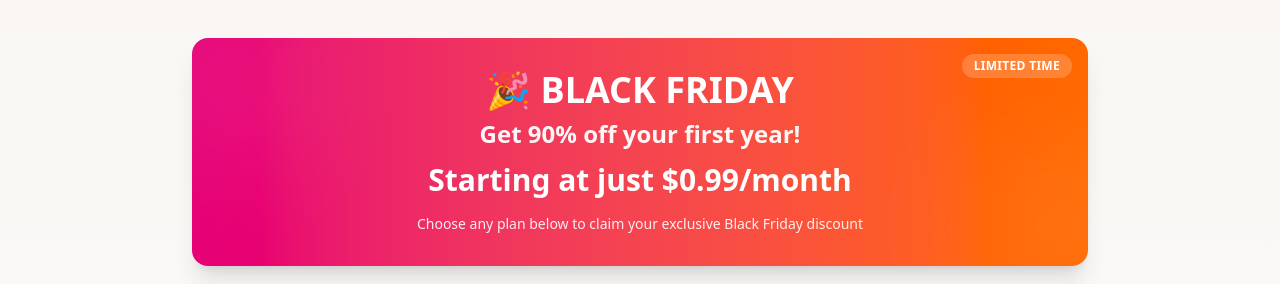
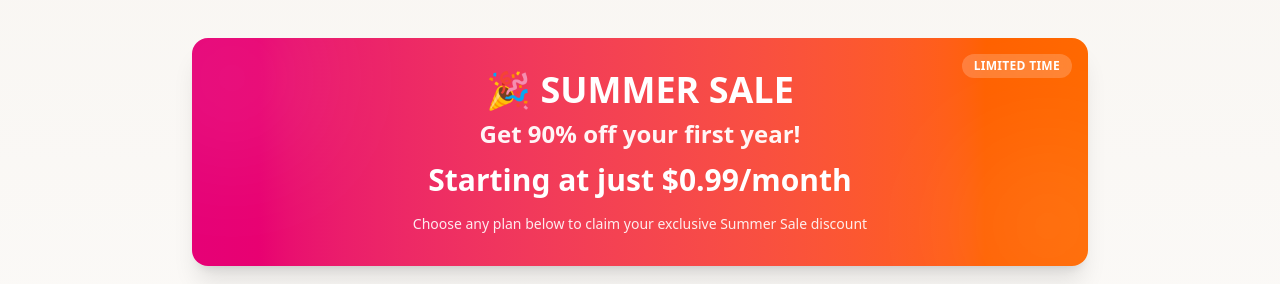
Before and after one commit to hukahuka77/Guidewise, a Next.js app in the folder frontend/: page /pricing in a window 1280 px wide. Shown: the part 250-534 px from the top of the page. Built offline with nearby package versions, Linux system fonts and the light colour scheme; no server answers.

Commit message:
Testing deployment pipeline for both vercel and render. Updating summer sale from black friday.

```diff
--- a/frontend/src/app/layout.tsx
+++ b/frontend/src/app/layout.tsx
@@ -26,7 +26,7 @@ export default function RootLayout({
   children: React.ReactNode;
 }>) {
   return (
-    <html lang="en">
+    <html lang="en" suppressHydrationWarning>
       <body
         className={`${geistSans.variable} ${geistMono.variable} antialiased`}
       >
--- a/frontend/src/app/page.tsx
+++ b/frontend/src/app/page.tsx
@@ -15,7 +15,7 @@ export default function Home() {
             <span className="font-bold text-lg">{PROMOTION_CONFIG.badge}</span>
             <span className="hidden sm:inline">•</span>
             <span className="text-sm sm:text-base">
-              {PROMOTION_CONFIG.discountPercent}% off until December 1st
+              {PROMOTION_CONFIG.discountPercent}% off until September 1st
             </span>
             <Link
               href="/pricing"
--- a/frontend/src/app/pricing/page.tsx
+++ b/frontend/src/app/pricing/page.tsx
@@ -64,7 +64,7 @@ export default function PricingPage() {
                   Starting at just ${PROMOTION_CONFIG.starter.promoPrice}/month
                 </p>
                 <p className="mt-4 text-sm text-white/90">
-                  Choose any plan below to claim your exclusive Black Friday discount
+                  Choose any plan below to claim your exclusive Summer Sale discount
                 </p>
               </div>
 
--- a/frontend/src/config/promotion.ts
+++ b/frontend/src/config/promotion.ts
@@ -12,7 +12,7 @@ export const PROMOTION_CONFIG = {
            process.env.NEXT_PUBLIC_PROMO_ENABLED === undefined,
 
   // Promotion details
-  badge: "🎉 BLACK FRIDAY",
+  badge: "🎉 SUMMER SALE",
   discountPercent: "90",
 
   // Pricing for each plan (promotional prices)
```
Also changed, not shown: 1 other file (tests, documents, lock files or other folders).
